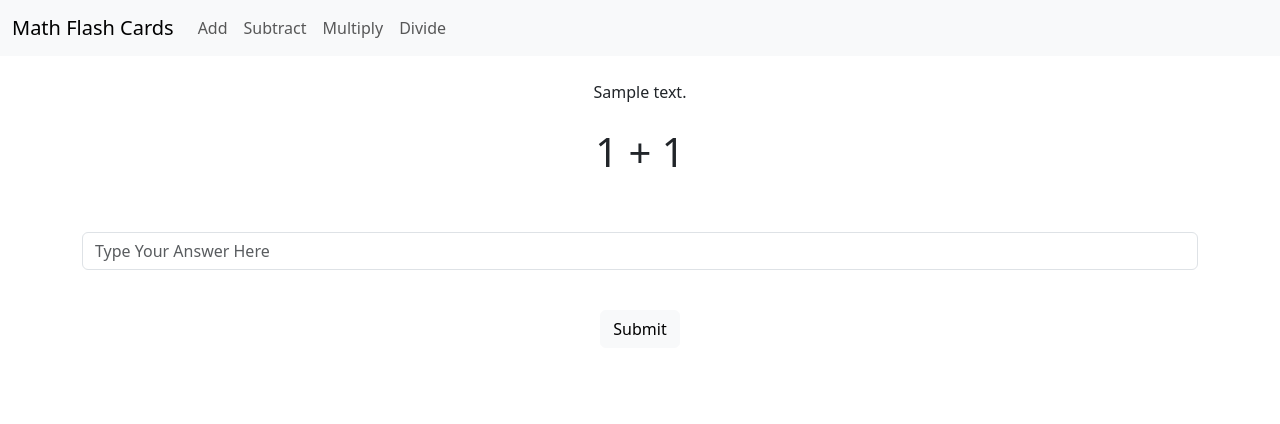
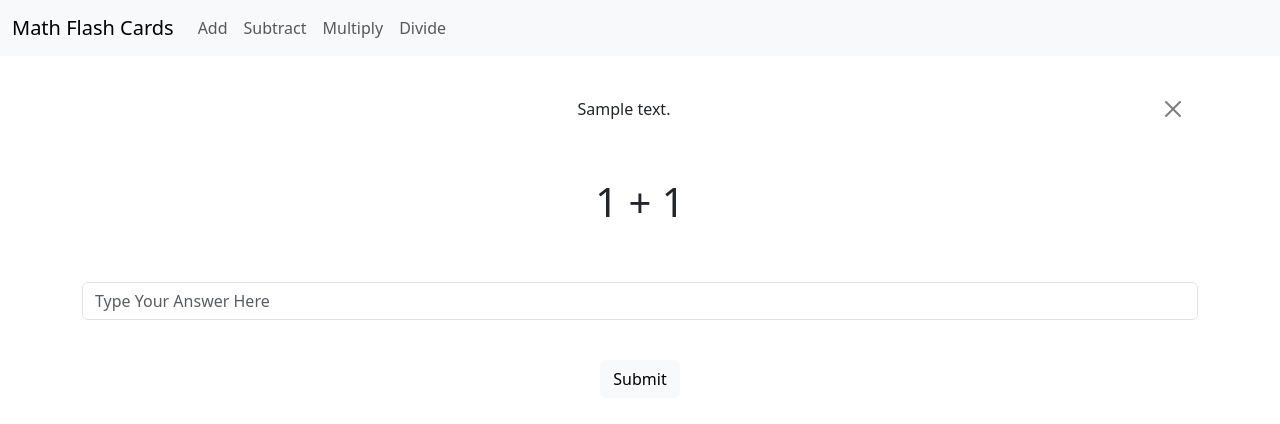
Before and after one commit to YoussefShabo/FlashCards, a Django app: template flash/website/templates/add.html in a window 1280 px wide. Shown: the top 424 px of the page. Run offline with Django 4.2, Linux system fonts and the light colour scheme; the template is opened without the code that fills it: most values are stand-ins (such as "Sample title", 1, 10 or a date in 2020); parts of the project's set-up code (start-up, migrations or seed data) failed here and were passed over.

Commit message:
colored alert response added

```diff
--- a/flash/website/templates/add.html
+++ b/flash/website/templates/add.html
@@ -3,8 +3,14 @@
 {% block 'content' %}
 
 <center>
-    {{my_answer}}
+
+
     <div class="container">
+        <div class="alert alert-{{ color }} alert-dismissible fade show" role="alert">
+            {{my_answer}}
+            <button type="button" class="btn-close" data-bs-dismiss="alert" aria-label="Close"></button>
+        </div>
+
         <br />
         <h1>{{ num_1 }} + {{ num_2 }}</h1>
         <br />
--- a/flash/website/views.py
+++ b/flash/website/views.py
@@ -17,11 +17,12 @@ def add(request):
         correct_answer = int(old_num_1) + int(old_num_2)
         if int(answer) == correct_answer:
             my_answer = "Correct! " + old_num_1 + " + " + old_num_2 + " = " + answer
+            color = "success"
         else:
             my_answer = "Incorrect! " + old_num_1 + " + " + old_num_2 + " Doesn't equal " + answer + ", It is: " + str(correct_answer)
+            color = "danger"
 
-
-        return render(request, 'add.html', {'num_1': num_1, 'num_2': num_2, 'answer': answer, 'my_answer': my_answer,})
+        return render(request, 'add.html', {'num_1': num_1, 'num_2': num_2, 'answer': answer, 'my_answer': my_answer, 'color': color,})
 
     return render(request, 'add.html', {
         'num_1':num_1,
```
